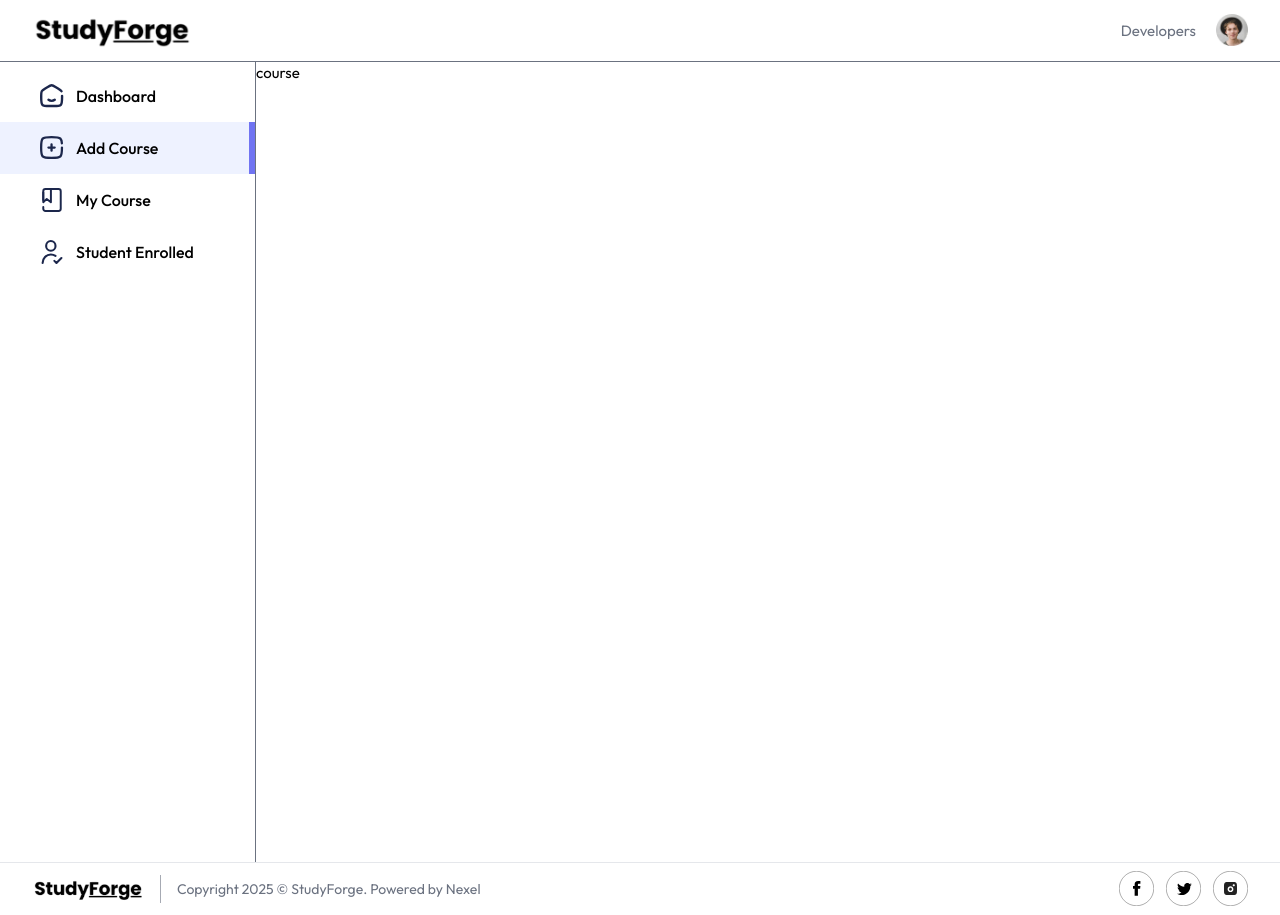
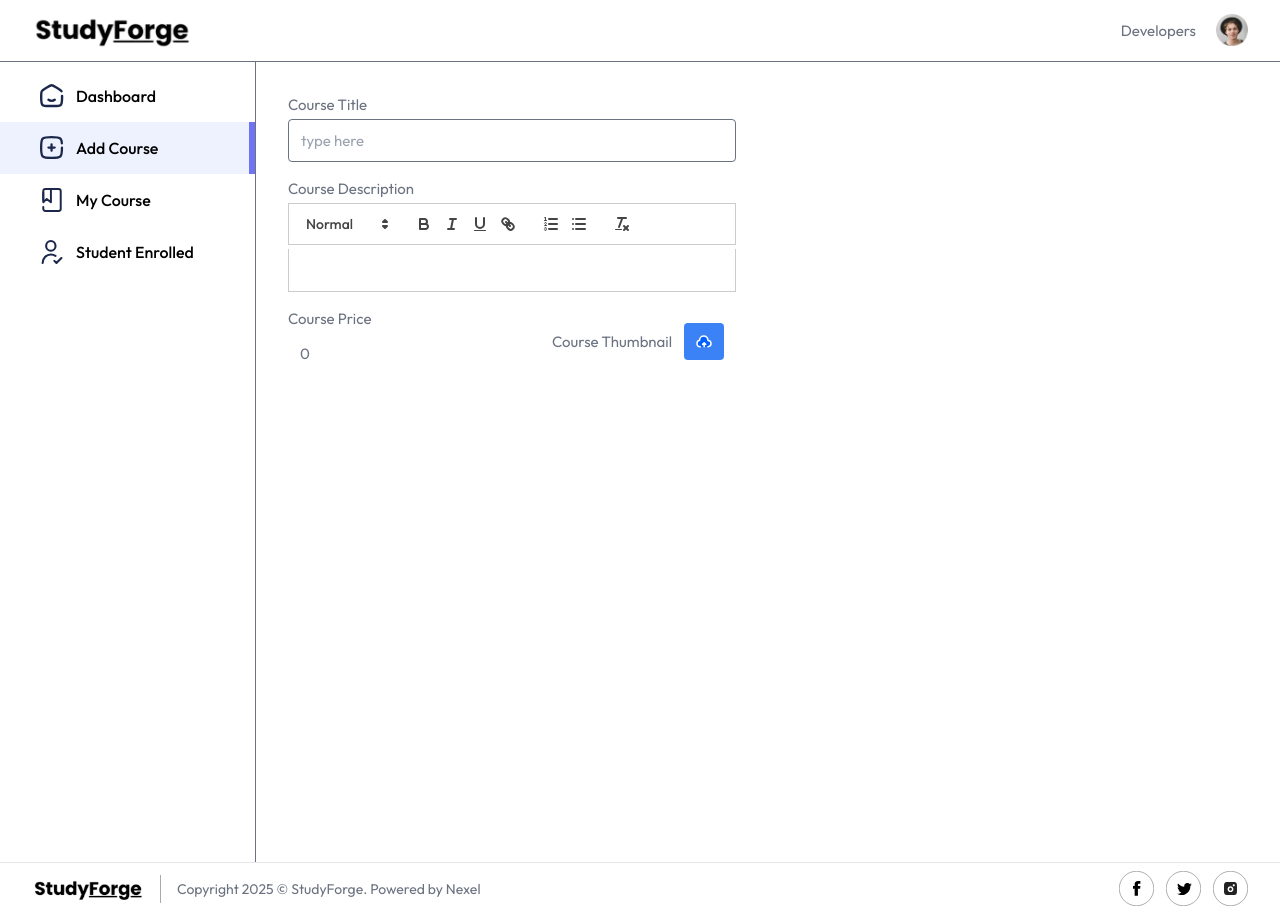
Before and after one commit to rodgerstar/Reactjs_tailwindcss_clerk_LMS, a React (Vite) app in the folder client/: page /educator/add-course in a window 1280 px wide. Built offline with nearby package versions, Linux system fonts and the light colour scheme; no server answers.

Commit message:
add course page

```diff
--- a/client/src/App.jsx
+++ b/client/src/App.jsx
@@ -12,6 +12,7 @@ import AddCourse from "./pages/educator/AddCourse.jsx";
 import MyCourses from "./pages/educator/MyCourses.jsx";
 import StudentEnrolled from "./pages/educator/StudentEnrolled.jsx";
 import Navbar from "./Components/student/Navbar.jsx";
+import "quill/dist/quill.snow.css"
 
 
 
--- a/client/src/pages/educator/AddCourse.jsx
+++ b/client/src/pages/educator/AddCourse.jsx
@@ -1,10 +1,76 @@
-import React from "react";
+import React, {useEffect, useRef, useState} from "react";
+import uniqid from 'uniqid'
+import Quill from "quill";
+import theme from "tailwindcss/defaultTheme.js";
+import {assets} from "../../assets/assets.js";
 
 
 const AddCourse = () => {
+
+     const quillRef = useRef(null)
+     const editorRef = useRef(null)
+
+    const [courseTitle, setCourseTitle] = useState('')
+    const [coursePrice, setCoursePrice] = useState(0)
+    const [discount, setDiscount] = useState(0)
+    const [image, setImage] = useState(null)
+    const [chapters, setChapters] = useState([])
+    const [showPopup, setShowPopup] = useState(false)
+    const [currentChapterId, setCurrentChapterId] = useState(null)
+
+    const [lectureDetails, setLectureDetails] = useState(
+        {
+            lectureTitle: '',
+            lectureDuration: '',
+            lectureUrl: '',
+            isPreviewFree: false,
+        }
+    )
+
+    useEffect(() => {
+        // initiate quil once only
+        if (!quillRef.current && editorRef.current) {
+            quillRef.current = new Quill(editorRef.current, {
+                theme: 'snow',
+            });
+        }
+    }, []);
+
     return (
-        <div>
-            <h1>course</h1>
+        <div className='h-screen overflow-scroll flex flex-col items-start
+        justify-between md:p-8 md:pb-0 p-4 pt-8 pb-0'>
+            <form className='flex flex-col gap-4 max-w-md w-full text-gray-500'>
+                <div className='flex flex-col gap-1'>
+                    <p>Course Title</p>
+                    <input type="text" onChange={e => setCourseTitle(e.target.value)} value={courseTitle}
+                    placeholder='type here' className='outline-none md:py-2.5
+                    py-2 px-3 rounded border border-gray-500' required/>
+                </div>
+                <div className='flex flex-col gap-1'>
+                    <p>Course Description</p>
+                    <div ref={editorRef}></div>
+                </div>
+
+                <div className='flex items-center justify-between flex-wrap'>
+                <div className='flex flex-col gap-1'>
+                    <p>Course Price</p>
+                    <input onChange={e => setCoursePrice(e.target.value)} value=
+                        {coursePrice} type="number" placeholder="0" className='outline-none
+                        md:py-2.5 py-2 w-28 px-3 rounded border-gray-500' required/>
+                </div>
+
+                <div className='flex md:flex-row flex-col items-center gap-3'>
+                    <p>Course Thumbnail</p>
+                    <label htmlFor="thumbnailImage" className='flex items-center gap-3'>
+                        <img src={assets.file_upload_icon} alt="" className='p-3 bg-blue-500
+                        rounded'/>
+                        <input type='file' id='thumbnailImage' onChange={e => setImage( e.target.files[0])} accept='image/*' hidden/>
+                        <img src={image ? URL.createObjectURL(image) : ''} alt=""/>
+                    </label>
+                </div>
+
+               </div>
+            </form>
         </div>
     )
 }
```
